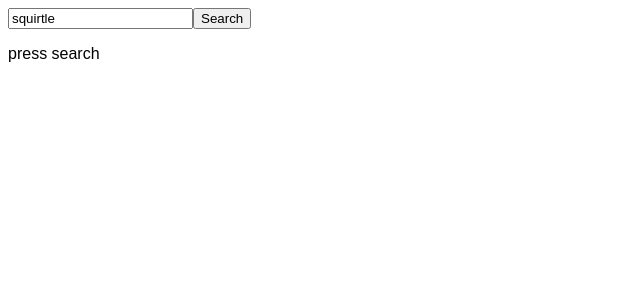
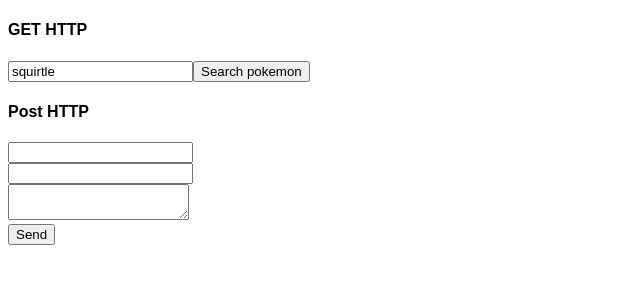
Before and after one commit to carloseduardoe/ReactJS4Dummies, a React (Create React App) app: page / in a window 1280 px wide. Shown: the top 300 px of the page, without its empty margins (0-640 px from the left). Built offline with nearby package versions, Linux system fonts and the light colour scheme.

Commit message:
ReactHTTP update

```diff
--- a/src/components/advanced/ReactHTTP.js
+++ b/src/components/advanced/ReactHTTP.js
@@ -5,7 +5,9 @@
 export default class ReactHTTP extends Component {
     render() {
         return <div>
+            <h4>GET HTTP</h4>
             <GetHTTP url=""/>
+            <h4>Post HTTP</h4>
             <PostHTTP url=""/>
         </div>;
     }
--- a/src/components/advanced/ReactHTTP/GetHTTP.js
+++ b/src/components/advanced/ReactHTTP/GetHTTP.js
@@ -27,10 +27,10 @@
             <form className="inline-form">
                 <div className="form-field">
                     <input type="text" defaultValue="squirtle" ref={this.pokeName}/>
-                    <button type="button" onClick={this.searchPokemon}>Search</button>
+                    <button type="button" onClick={this.searchPokemon}>Search pokemon</button>
                 </div>
             </form>
-            {this.state.pokemon ? <Pokemon pokemon={this.state.pokemon}/> : <p>press search</p>}
+            {this.state.pokemon ? <Pokemon pokemon={this.state.pokemon}/> : null}
         </div>;
     }
 }
--- a/src/components/advanced/ReactHTTP/PostHTTP.js
+++ b/src/components/advanced/ReactHTTP/PostHTTP.js
@@ -1,8 +1,48 @@
-import React, { Component } from 'react'
+import React, { Component } from 'react';
+import axios from 'axios';
 
 export default class Post extends Component {
+    constructor(props) {
+        super(props);
+        this.state = {};
+        this.result = React.createRef();
+        this.url = "https://jsonplaceholder.typicode.com/posts";
+    }
+
+    changeHandler = (e) => {
+        e.preventDefault();
+        const { name, value } = e.target;
+        this.setState({
+            [name]: value
+        });
+    }
+
+    handleSubmission = (e) => {
+        e.preventDefault();
+        axios.post(this.url, this.state)
+        .then(res => {
+            console.log("POST response:", res);
+            this.result.current.innerHTML = "response:" + JSON.stringify(res, null, 2);
+        })
+        .catch(err => console.error(err));
+    }
+
     render() {
+        const { userId, title, body } = this.state;
         return <div>
+            <form onSubmit={this.handleSubmission}>
+                <div>
+                    <input type="text" name="userId" value={userId} onChange={this.changeChandler}/>
+                </div>
+                <div>
+                    <input type="text" name="title" value={title} onChange={this.changeChandler}/>
+                </div>
+                <div>
+                    <textarea name="body" value={body} onChange={this.changeChandler}/>
+                </div>
+                <button type="submit">Send</button>
+            </form>
+            <pre ref={this.result}></pre>
         </div>;
     }
 }
```
